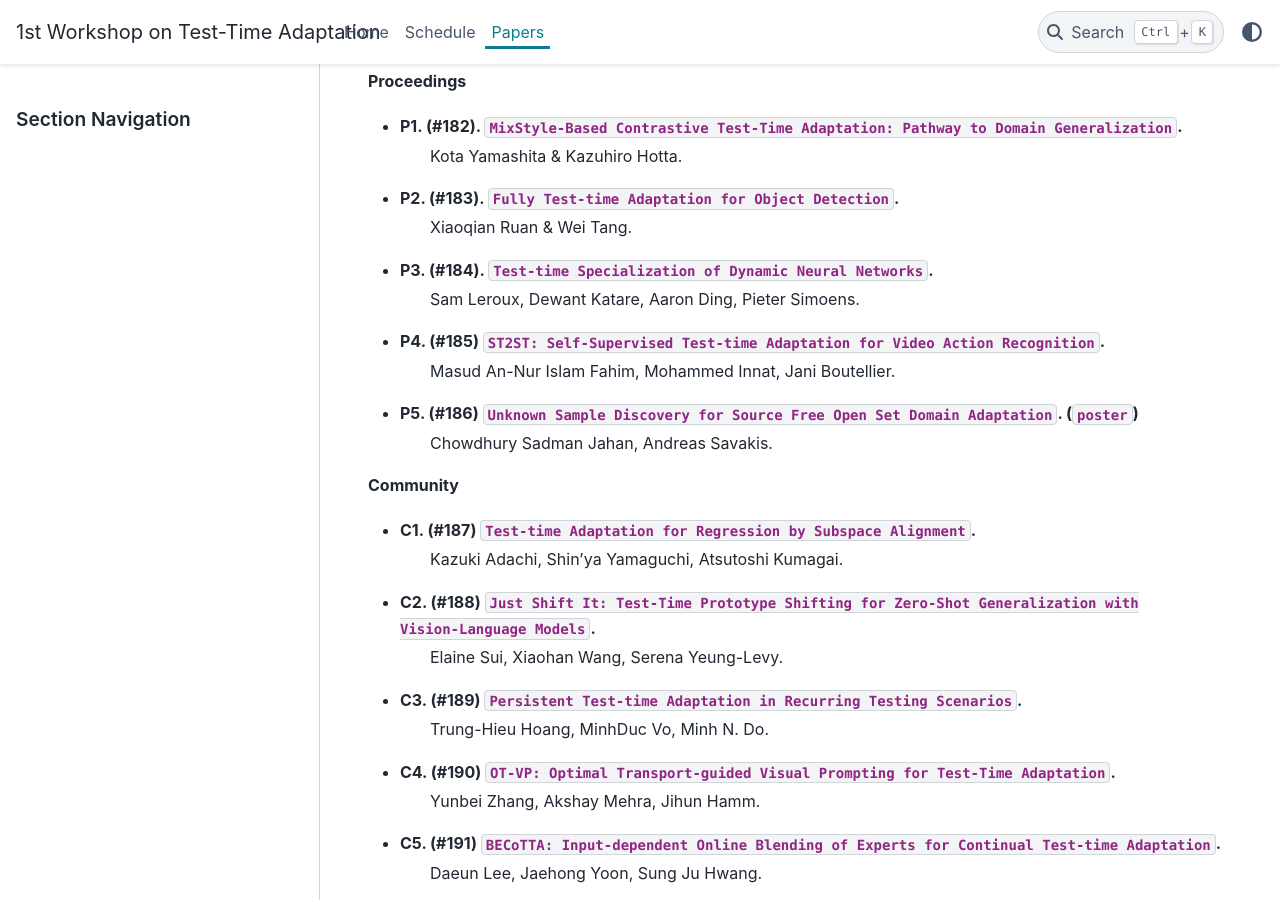
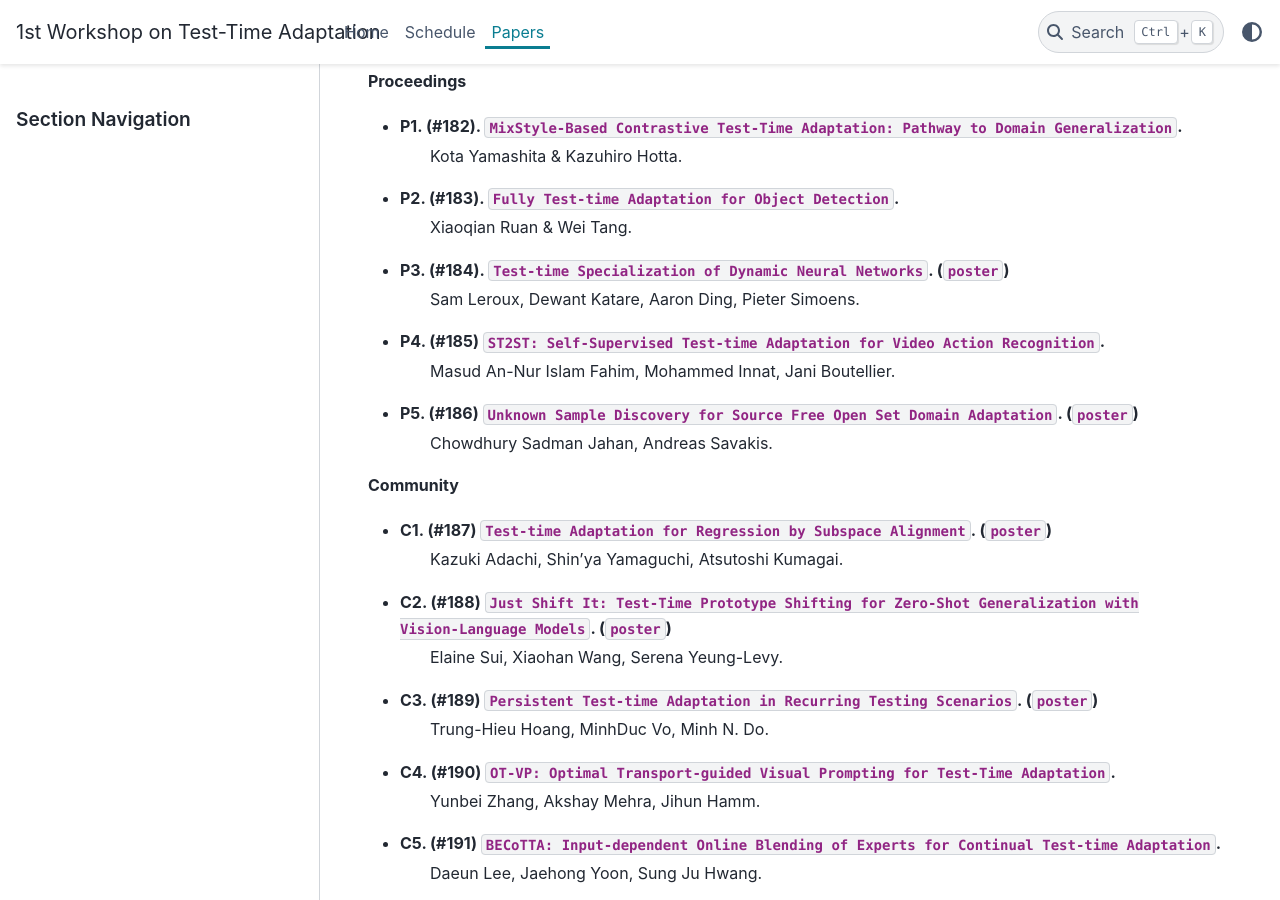
Before and after one commit to tta-icml2025/tta-icml2025.github.io, a Sphinx documentation site: the page built from docs/source/papers.rst, in a window 1280 px wide and 900 px high, scrolled down 429 px. Built offline with Sphinx 7.4.7 and the PyData theme 0.15.4, drawn with Linux system fonts in a browser that asks for light colours.

Commit message:
add posters

```diff
--- a/docs/source/papers.rst
+++ b/docs/source/papers.rst
@@ -20,7 +20,7 @@ We are thrilled to announce two best papers, once for each track, which were rew
       Kota Yamashita & Kazuhiro Hotta.
 - P2. (#183). :download:`Fully Test-time Adaptation for Object Detection <papers/matp_2_fully_test_time_adaptation_for.pdf>`.
       Xiaoqian Ruan & Wei Tang.
-- P3. (#184). :download:`Test-time Specialization of Dynamic Neural Networks <papers/matp_4_test_time_specialization_of_dy.pdf>`.
+- P3. (#184). :download:`Test-time Specialization of Dynamic Neural Networks <papers/matp_4_test_time_specialization_of_dy.pdf>`. (:download:`poster <papers/matp_4_poster.pdf>`)
       Sam Leroux, Dewant Katare, Aaron Ding, Pieter Simoens.
 - P4. (#185) :download:`ST2ST: Self-Supervised Test-time Adaptation for Video Action Recognition <papers/matp_5_st2st_self_supervised_test_tim.pdf>`.
       Masud An-Nur Islam Fahim, Mohammed Innat, Jani Boutellier.
@@ -29,11 +29,11 @@ We are thrilled to announce two best papers, once for each track, which were rew
 
 **Community**
 
-- C1. (#187) :download:`Test-time Adaptation for Regression by Subspace Alignment <papers/matc_1_test_time_adaptation_for_regre.pdf>`.
+- C1. (#187) :download:`Test-time Adaptation for Regression by Subspace Alignment <papers/matc_1_test_time_adaptation_for_regre.pdf>`. (:download:`poster <papers/matc_1_poster.pdf>`)
       Kazuki Adachi, Shin'ya Yamaguchi, Atsutoshi Kumagai.
-- C2. (#188) :download:`Just Shift It: Test-Time Prototype Shifting for Zero-Shot Generalization with Vision-Language Models <papers/matc_2_just_shift_it_test_time_protot.pdf>`.
+- C2. (#188) :download:`Just Shift It: Test-Time Prototype Shifting for Zero-Shot Generalization with Vision-Language Models <papers/matc_2_just_shift_it_test_time_protot.pdf>`. (:download:`poster <papers/matc_2_poster.pdf>`)
       Elaine Sui, Xiaohan Wang, Serena Yeung-Levy.
-- C3. (#189) :download:`Persistent Test-time Adaptation in Recurring Testing Scenarios <papers/matc_3_persistent_test_time_adaptatio.pdf>`.
+- C3. (#189) :download:`Persistent Test-time Adaptation in Recurring Testing Scenarios <papers/matc_3_persistent_test_time_adaptatio.pdf>`. (:download:`poster <papers/matc_3_poster.pdf>`)
       Trung-Hieu Hoang, MinhDuc Vo, Minh N. Do.
 - C4. (#190) :download:`OT-VP: Optimal Transport-guided Visual Prompting for Test-Time Adaptation <papers/matc_4_ot_vp_optimal_transport_guided.pdf>`.
       Yunbei Zhang, Akshay Mehra, Jihun Hamm.
```
Also changed, not shown: 4 other files.
